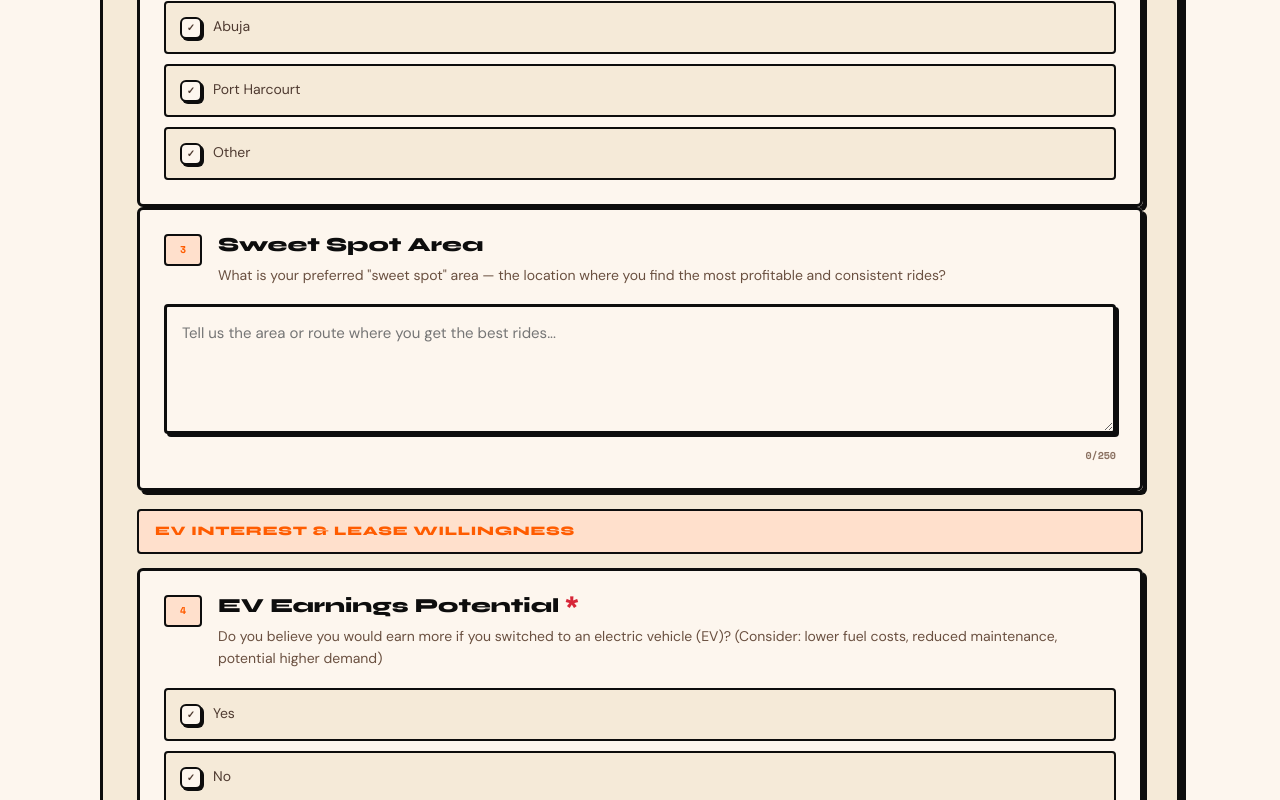
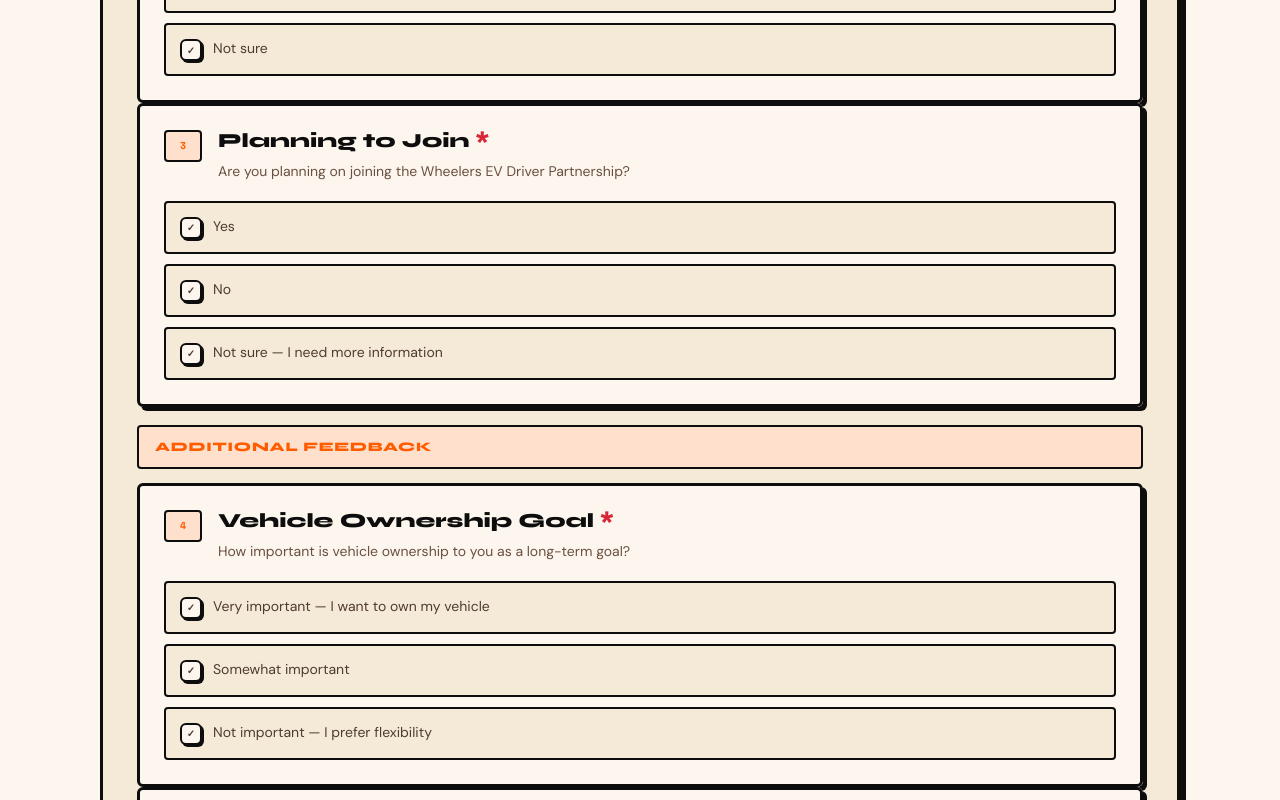
Before and after one commit to ZeroIQng/Wheelers-Frontend, a Next.js app: page /drivers in a window 1280 px wide. Shown: the part 1360-2160 px from the top of the page. Built offline with nearby package versions, Linux system fonts and the light colour scheme; no server answers; a web font is replaced by a local one.

Commit message:
Adding Drivers form numbering drivers

```diff
--- a/app/api/drivers/route.ts
+++ b/app/api/drivers/route.ts
@@ -181,6 +181,8 @@ function isQuestionRequired(
     case "dailyRides":
     case "weeklyRevenue":
     case "weeklyProfit":
+    case "operatingLocation":
+    case "platformPainPoints":
       return currentlyDriving.includes("Yes");
 
     case "vehicleArrangement":
--- a/components/sections/DriversForm.tsx
+++ b/components/sections/DriversForm.tsx
@@ -185,6 +185,7 @@ const questions: Question[] = [
     thoughtPlaceholder: "",
     hasOtherOption: true,
     options: ["Lagos Island", "Lagos Mainland", "Abuja", "Port Harcourt"],
+    showWhen: (form) => form.currentlyDriving.includes("Yes"),
   },
   {
     id: "sweetSpotArea",
@@ -197,6 +198,7 @@ const questions: Question[] = [
       "Tell us the area or route where you get the best rides...",
     options: [],
     freeTextOnly: true,
+    showWhen: (form) => form.currentlyDriving.includes("Yes"),
   },
 
   // ─── Section 4: EV Interest & Lease Willingness ───
@@ -307,6 +309,7 @@ const questions: Question[] = [
       "Fuel price volatility",
       "No benefits or insurance coverage",
     ],
+    showWhen: (form) => form.currentlyDriving.includes("Yes"),
   },
   {
     id: "fairCommission",
@@ -319,6 +322,7 @@ const questions: Question[] = [
     options: [],
     isTextInput: true,
     textInputPlaceholder: "e.g. 15",
+    showWhen: (form) => form.currentlyDriving.includes("Yes"),
   },
 
   // ─── Section 6: Additional Feedback ───
```
